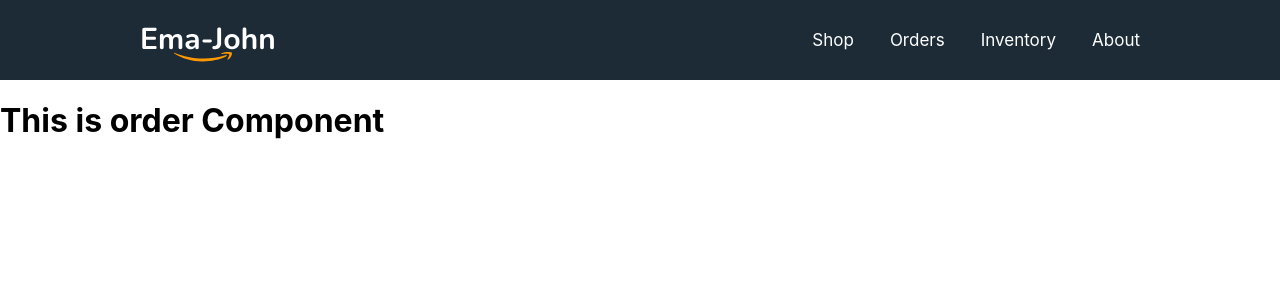
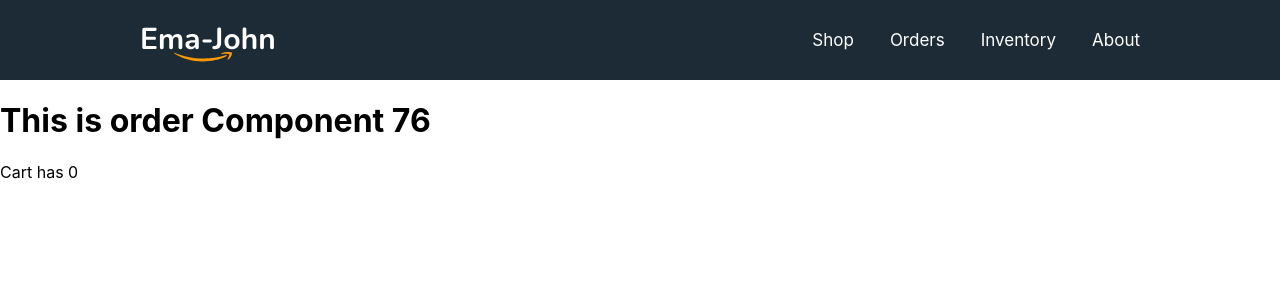
Before and after one commit to sajeeb-ahmeed/ema-john-Ecommarce, a React (Create React App) app: page /orders in a window 1280 px wide. Shown: the top 300 px of the page. Built offline with nearby package versions, Linux system fonts and the light colour scheme.

Commit message:
coustom hooks

```diff
--- /dev/null
+++ b/src/Hooks/useProducts/useCart.js
@@ -0,0 +1,23 @@
+import { useEffect, useState } from "react"
+import { getStoredCart } from "../../utilities/fakedb";
+
+const useCart = (products) => {
+    const [cart, setCart] = useState([]);
+    useEffect(() => {
+        const storeCart = getStoredCart();
+        const savedCart = [];
+        for (const id in storeCart) {
+            const addedProduct = products.find(product => product.id === id);
+            if (addedProduct) {
+                const quantity = storeCart[id];
+                addedProduct.quantity = quantity;
+                savedCart.push(addedProduct);
+            }
+        }
+        setCart(savedCart);
+    }, [products]);
+
+    return [cart, setCart]
+}
+
+export default useCart;
--- /dev/null
+++ b/src/Hooks/useProducts/useProducts.js
@@ -0,0 +1,12 @@
+const { useState, useEffect } = require("react")
+
+const useProducts = () => {
+    const [products, setProducts] = useState([]);
+    useEffect(() => {
+        fetch('products.json')
+            .then(res => res.json())
+            .then(data => setProducts(data))
+    }, [])
+    return [products, setProducts]
+}
+export default useProducts;
--- a/src/components/Orders/Order.js
+++ b/src/components/Orders/Order.js
@@ -1,9 +1,14 @@
 import React from 'react';
+import useCart from '../../Hooks/useProducts/useCart';
+import useProducts from '../../Hooks/useProducts/useProducts';
 
 const Order = () => {
+    const [products, setProducts] = useProducts();
+    const [cart, setCart] = useCart(products)
     return (
         <div>
-            <h1>This is order Component</h1>
+            <h1>This is order Component {products.length}</h1>
+            <p>Cart has {cart.length}</p>
         </div>
     );
 };
--- a/src/components/Shop/Shop.js
+++ b/src/components/Shop/Shop.js
@@ -1,25 +1,22 @@
 import React, { useEffect, useState } from 'react';
+import useProducts from '../../Hooks/useProducts/useProducts';
 import { addToDb, getStoredCart } from '../../utilities/fakedb';
 import Cart from '../Cart/Cart';
 import Product from '../Product/Product';
 import './Shop.css';
 
 const Shop = () => {
-    const [products, setProducts] = useState([]);
+    const [products, setProducts] = useProducts();
     const [cart, setCart] = useState([]);
 
-    useEffect( () =>{
-        fetch('products.json')
-        .then(res=> res.json())
-        .then(data =>setProducts(data))
-    }, []);
 
-    useEffect( () =>{
+
+    useEffect(() => {
         const storedCart = getStoredCart();
         const savedCart = [];
-        for(const id in storedCart){
+        for (const id in storedCart) {
             const addedProduct = products.find(product => product.id === id);
-            if(addedProduct){
+            if (addedProduct) {
                 const quantity = storedCart[id];
                 addedProduct.quantity = quantity;
                 savedCart.push(addedProduct);
@@ -28,15 +25,15 @@ const Shop = () => {
         setCart(savedCart);
     }, [products])
 
-    const handleAddToCart = (selectedProduct) =>{
+    const handleAddToCart = (selectedProduct) => {
         console.log(selectedProduct);
         let newCart = [];
         const exists = cart.find(product => product.id === selectedProduct.id);
-        if(!exists){
+        if (!exists) {
             selectedProduct.quantity = 1;
             newCart = [...cart, selectedProduct];
         }
-        else{
+        else {
             const rest = cart.filter(product => product.id !== selectedProduct.id);
             exists.quantity = exists.quantity + 1;
             newCart = [...rest, exists];
@@ -50,11 +47,11 @@ const Shop = () => {
         <div className='shop-container'>
             <div className="products-container">
                 {
-                    products.map(product=><Product
+                    products.map(product => <Product
                         key={product.id}
                         product={product}
                         handleAddToCart={handleAddToCart}
-                        ></Product>)
+                    ></Product>)
                 }
             </div>
             <div className="cart-container">
```
